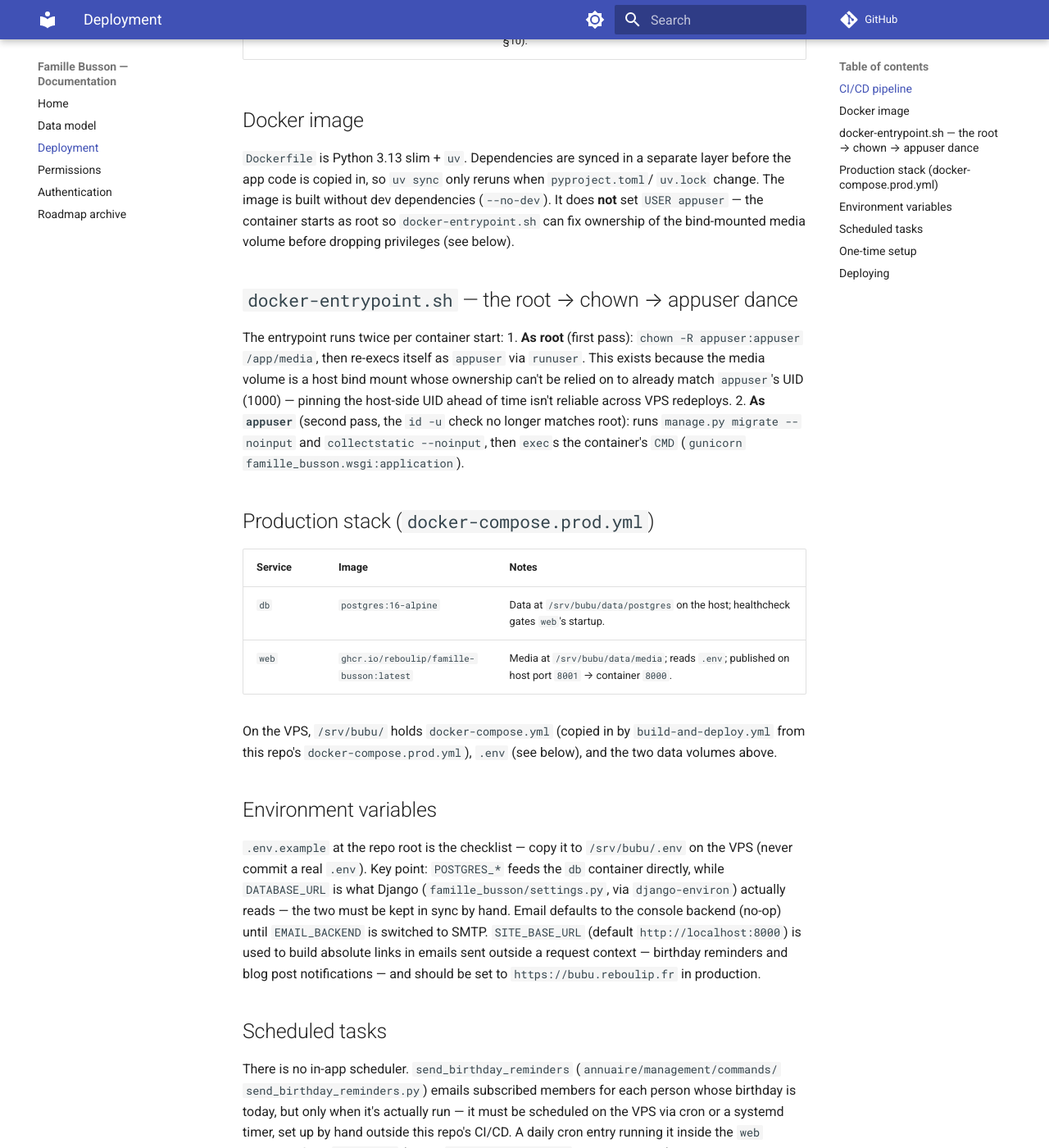
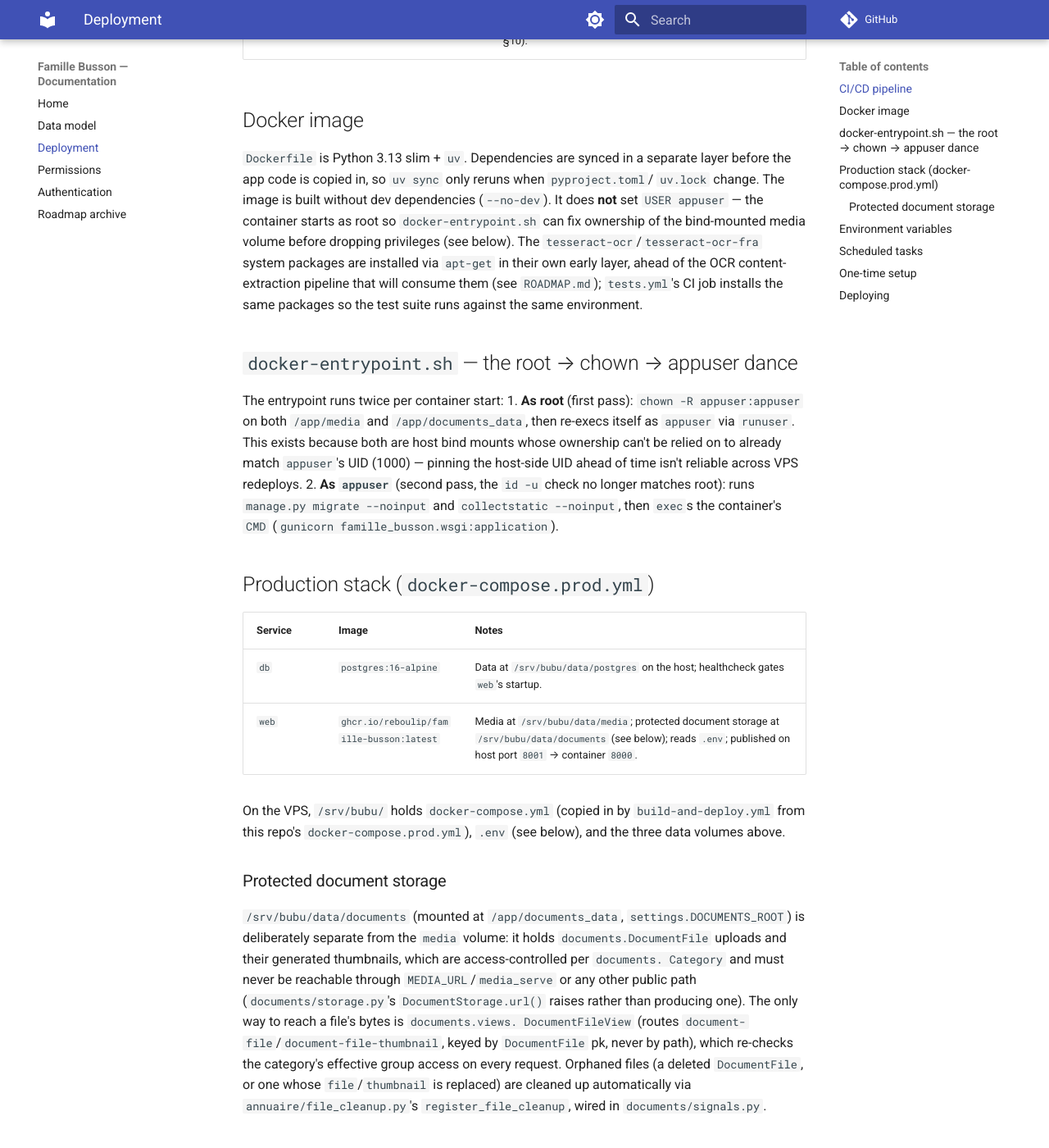
Before and after one commit to reboulip/famille-busson, an MkDocs documentation site: the page built from docs/deployment.md, in a window 1280 px wide and 1400 px high, scrolled down 606 px. Shown: the whole window at 82% size. Built offline with MkDocs 1.6.1 and Material for MkDocs 9.7.7, drawn with Linux system fonts in a browser that asks for light colours; comment, search, counter and statistics services are not loaded; some of the changed text lies outside the part shown.

Commit message:
docs: sync documentation for Phase 1 — document management
- README.md (wave 8, doc-keeper): added a clause to the feature-summary
  paragraph mentioning the new group-restricted document library
  (`documents` app), matching the file's existing one-clause-per-app
  granularity.
- docs/deployment.md § Docker image (wave 1, implementer): documented the
  tesseract-ocr/tesseract-ocr-fra apt layer and that tests.yml installs the
  same packages.
- docs/deployment.md § docker-entrypoint.sh + Production stack + new
  "Protected document storage" section (wave 4, implementer): documented the
  new /srv/bubu/data/documents volume, its chown handling in the entrypoint,
  and that DocumentStorage.url() deliberately never produces a public URL.
- docs/deployment.md § Protected document storage (this commit, orchestrator):
  corrected a stale sentence left over from wave 4 — it still said "No view
  serves these files yet ... a later roadmap item (4.3)", but 4.3 shipped in
  wave 6. Replaced with the actual current fact: DocumentFileView is the only
  way to reach a file's bytes, keyed by DocumentFile pk, re-checking category
  access on every request. Neither wave 8's doc-keeper pass (item 4.4, "Nav +
  docs") nor wave 9's doc-keeper pass caught this — found by re-reading the
  paragraph fresh before this commit.
- docs/deployment.md § Scheduled tasks (wave 9, implementer): documented the
  extract_document_content cron entry (every 15 minutes, same
  docker-compose-exec pattern as the existing reminder command).

Verified via doc-keeper across all 9 waves: no other discrepancies between
the committed code and the docs it describes.

Co-Authored-By: Claude Sonnet 5 <noreply@anthropic.com>
Claude-Session: https://claude.ai/code/session_01MabdY2zcyajwnEgQGqPG3d

````diff
--- a/docs/deployment.md
+++ b/docs/deployment.md
@@ -23,15 +23,19 @@ before the app code is copied in, so `uv sync` only reruns when `pyproject.toml`
 `uv.lock` change. The image is built without dev dependencies (`--no-dev`). It does
 **not** set `USER appuser` — the container starts as root so `docker-entrypoint.sh` can
 fix ownership of the bind-mounted media volume before dropping privileges (see below).
+The `tesseract-ocr`/`tesseract-ocr-fra` system packages are installed via `apt-get` in
+their own early layer, ahead of the OCR content-extraction pipeline that will consume
+them (see `ROADMAP.md`); `tests.yml`'s CI job installs the same packages so the test
+suite runs against the same environment.
 
 ## `docker-entrypoint.sh` — the root → chown → appuser dance
 
 The entrypoint runs twice per container start:
-1. **As root** (first pass): `chown -R appuser:appuser /app/media`, then re-execs
-   itself as `appuser` via `runuser`. This exists because the media volume is a
-   host bind mount whose ownership can't be relied on to already match `appuser`'s
-   UID (1000) — pinning the host-side UID ahead of time isn't reliable across VPS
-   redeploys.
+1. **As root** (first pass): `chown -R appuser:appuser` on both `/app/media` and
+   `/app/documents_data`, then re-execs itself as `appuser` via `runuser`. This exists
+   because both are host bind mounts whose ownership can't be relied on to already
+   match `appuser`'s UID (1000) — pinning the host-side UID ahead of time isn't
+   reliable across VPS redeploys.
 2. **As `appuser`** (second pass, the `id -u` check no longer matches root): runs
    `manage.py migrate --noinput` and `collectstatic --noinput`, then `exec`s the
    container's `CMD` (`gunicorn famille_busson.wsgi:application`).
@@ -41,11 +45,26 @@ The entrypoint runs twice per container start:
 | Service | Image | Notes |
 |---|---|---|
 | `db` | `postgres:16-alpine` | Data at `/srv/bubu/data/postgres` on the host; healthcheck gates `web`'s startup. |
-| `web` | `ghcr.io/reboulip/famille-busson:latest` | Media at `/srv/bubu/data/media`; reads `.env`; published on host port `8001` → container `8000`. |
+| `web` | `ghcr.io/reboulip/famille-busson:latest` | Media at `/srv/bubu/data/media`; protected document storage at `/srv/bubu/data/documents` (see below); reads `.env`; published on host port `8001` → container `8000`. |
 
 On the VPS, `/srv/bubu/` holds `docker-compose.yml` (copied in by `build-and-deploy.yml`
-from this repo's `docker-compose.prod.yml`), `.env` (see below), and the two data
+from this repo's `docker-compose.prod.yml`), `.env` (see below), and the three data
 volumes above.
+
+### Protected document storage
+
+`/srv/bubu/data/documents` (mounted at `/app/documents_data`, `settings.DOCUMENTS_ROOT`)
+is deliberately separate from the `media` volume: it holds `documents.DocumentFile`
+uploads and their generated thumbnails, which are access-controlled per `documents.
+Category` and must never be reachable through `MEDIA_URL`/`media_serve` or any other
+public path (`documents/storage.py`'s `DocumentStorage.url()` raises rather than
+producing one). The only way to reach a file's bytes is `documents.views.
+DocumentFileView` (routes `document-file`/`document-file-thumbnail`, keyed by
+`DocumentFile` pk, never by path), which re-checks the category's effective group
+access on every request. Orphaned files (a deleted
+`DocumentFile`, or one whose `file`/`thumbnail` is replaced) are cleaned up
+automatically via `annuaire/file_cleanup.py`'s `register_file_cleanup`, wired in
+`documents/signals.py`.
 
 ## Environment variables
 
@@ -69,6 +88,18 @@ above):
 
 ```
 0 8 * * * cd /srv/bubu && docker compose exec -T web python manage.py send_birthday_reminders
+```
+
+`extract_document_content` (`documents/management/commands/extract_document_content.py`)
+backfills `DocumentFile.extracted_text`/`thumbnail` for pending uploads — PDF text via
+PyMuPDF with Tesseract OCR fallback for image-only pages/scans, direct OCR for raster
+image uploads, and a first-page thumbnail for PDFs (office docs and plain text files are
+marked "unsupported" and never processed). Capped at 20 files and 20 OCR'd pages per file
+per run, to avoid a pathological upload OOMing gunicorn. A cron entry every 15 minutes,
+same pattern as above:
+
+```
+*/15 * * * * cd /srv/bubu && docker compose exec -T web python manage.py extract_document_content
 ```
 
 ## One-time setup
````
Also changed, not shown: README.md (+3 -2 lines).
